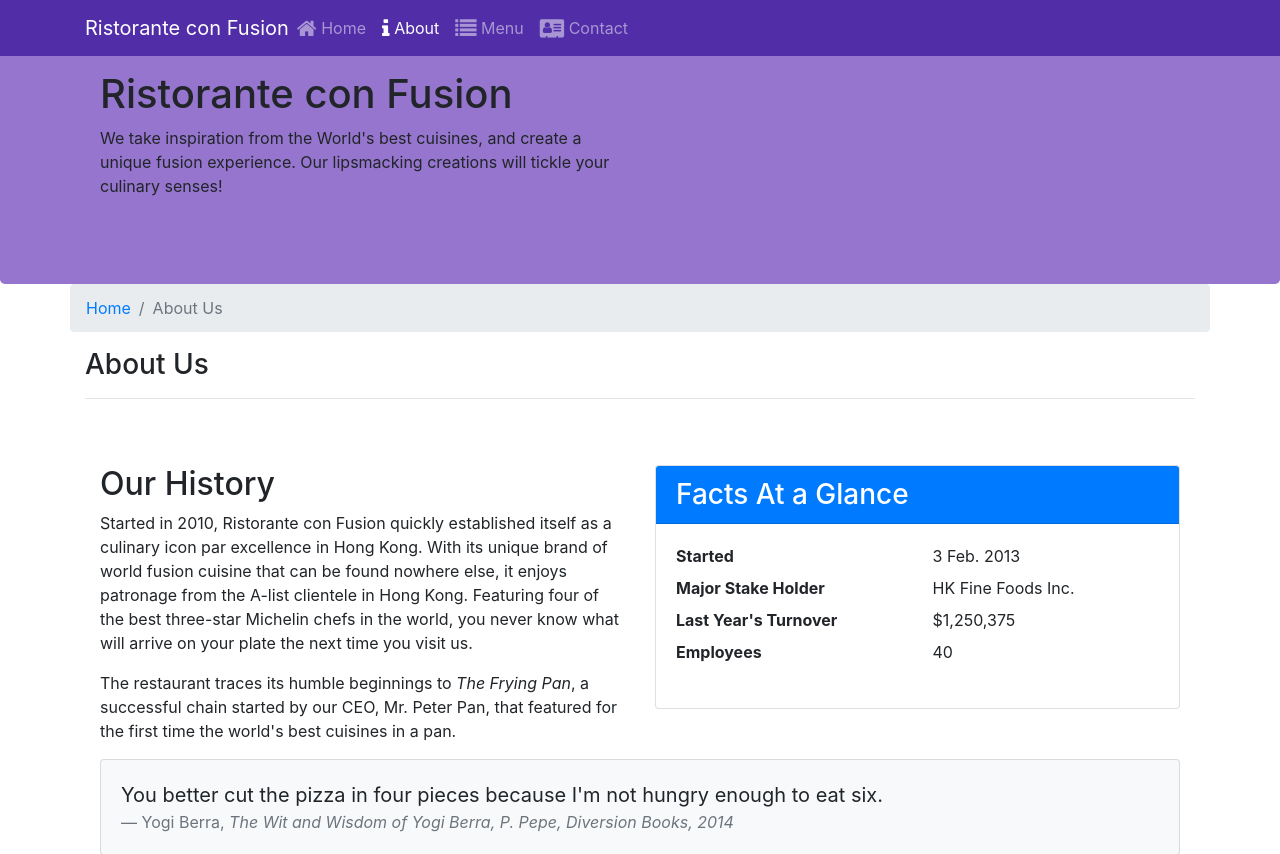
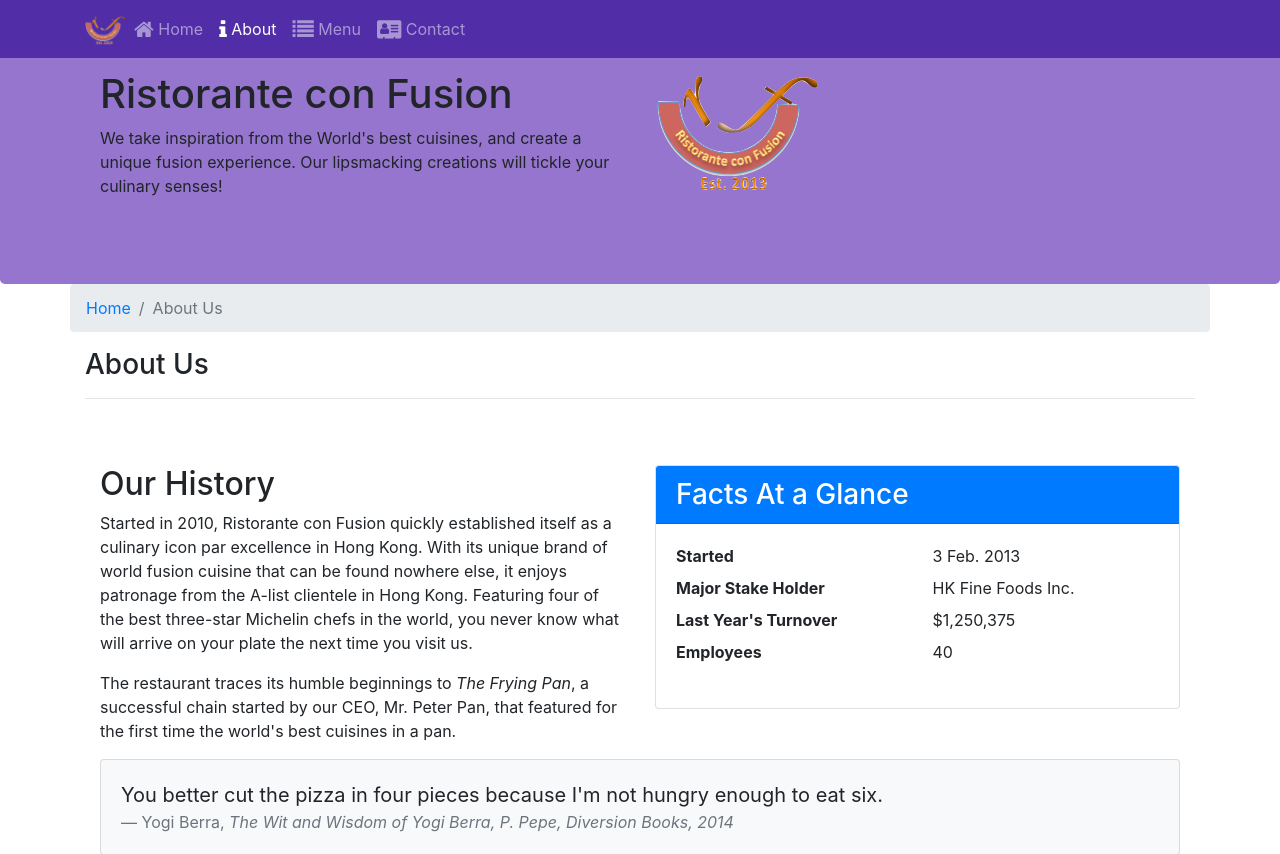
Before and after one commit to jayasmitachakraborty/Bootstrap4, a website: page aboutus.html in a window 1280 px wide. Shown: the top 854 px of the page. Drawn offline with nearby package versions, Linux system fonts and the light colour scheme.

Commit message:
Badges added to index/html

```diff
--- a/aboutus.html
+++ b/aboutus.html
@@ -27,7 +27,7 @@
       <button class="navbar-toggler" type="button" data-toggle="collapse" data-target="#Navbar">
         <span class="navbar-toggler-icon"></span>
       </button>
-        <a class="navbar-brand mr-auto" href="./index.html">Ristorante con Fusion</a>
+        <a class="navbar-brand mr-auto" href="./index.html"><img src="img/logo.png" height="30" width="41"></a>
         <div class="collapse navbar-collapse" id="Navbar">
           <ul class="navbar-nav mr-auto">
             <li class="nav-item"><a class="nav-link" href="./index.html">
@@ -43,7 +43,7 @@
     </div>
   </nav>
 
-    <header class="jumbotron">
+  <header class="jumbotron" >
       <div class="container">
           <div class="row row-header">
               <div class="col-12 col-sm-6">
@@ -51,6 +51,7 @@
                   <p>We take inspiration from the World's best cuisines, and create a unique fusion experience. Our lipsmacking creations will tickle your culinary senses!</p>
               </div>
               <div class="col-12 col-sm">
+                  <img src="img/logo.png" class="img-fluid">
               </div>
           </div>
       </div>
```
Also changed, not shown: contactus.html (+3 -2 lines), index.html (+2 -1 lines). Lines whose indentation alone changed are shown as unchanged.
